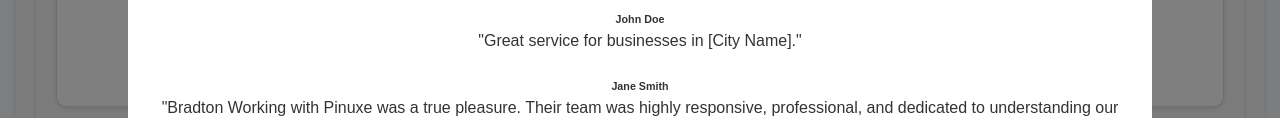
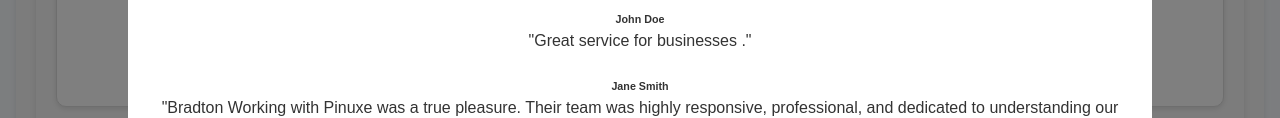
Before and after one commit to ivan0-spec/ivan0-spec-ivantweneboahkoduah460-gmail.com.github.io, a plain HTML site: page index.html in a window 1280 px wide. Both pictures are taken after a click on the button "VIEW ALL REVIEWS". Shown: the part 2665-2783 px from the top of the page. Drawn offline with Linux system fonts and the light colour scheme.

Commit message:
Update index.html

```diff
--- a/index.html
+++ b/index.html
@@ -164,7 +164,7 @@
       <h6>John Doe</h6>
     </div>
     <div class="review">
-      <p>"Great service for businesses in [City Name]."</p>
+      <p>"Great service for businesses ."</p>
       <h6>Jane Smith</h6>
     </div>
     <div class="review">
```
